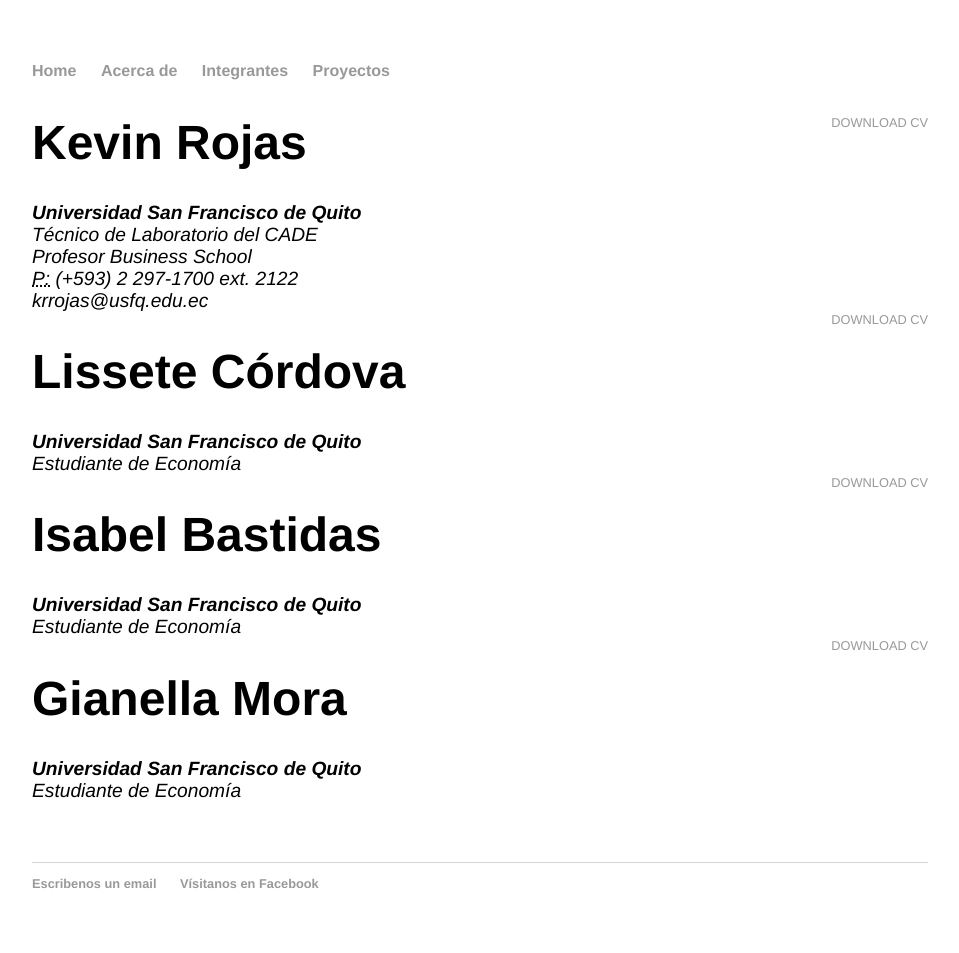
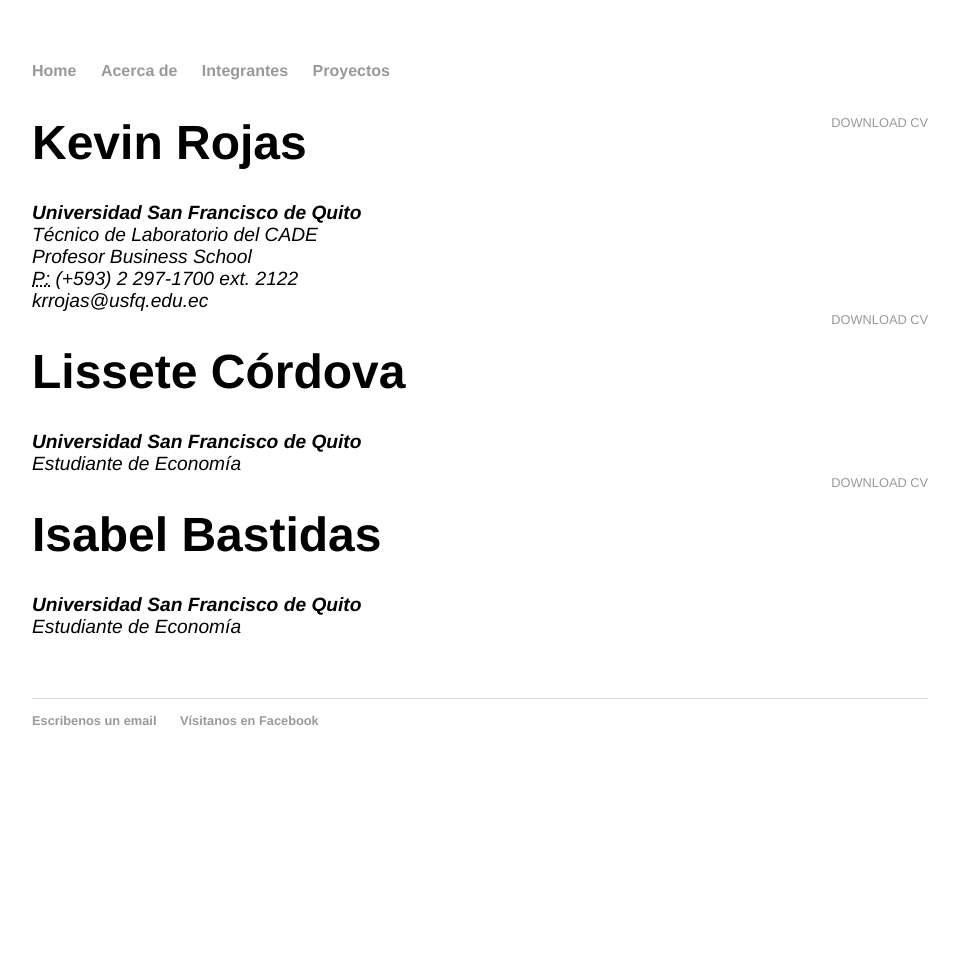
Before and after one commit to Crillboy314/Crillboy314.github.io, a Jekyll site: the page built from cv/index.html, in a window 1280 px wide. Shown: the whole page, without its empty margins (160-1119 px from the left). Built offline with Jekyll 4.4.1, drawn with Linux system fonts in a browser that asks for light colours; after the commit the page ends 900 px from its top, so only the background shows below that.

```diff
--- a/cv/index.html
+++ b/cv/index.html
@@ -27,13 +27,4 @@
 			<strong>Universidad San Francisco de Quito</strong><br>
 			Estudiante de Economía<br>
 			</address>
-
-		<a href="#" class="download" title="Download CV as PDF">Download CV</a>
-			<h1>Gianella Mora</h1>
-			<address>
-			<strong>Universidad San Francisco de Quito</strong><br>
-			Estudiante de Economía<br>
-			</address>
-
-
 	</div>
```
